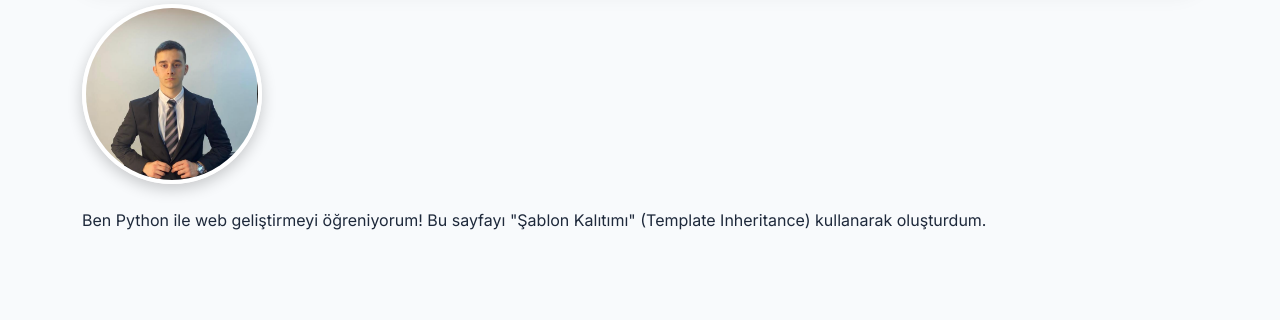
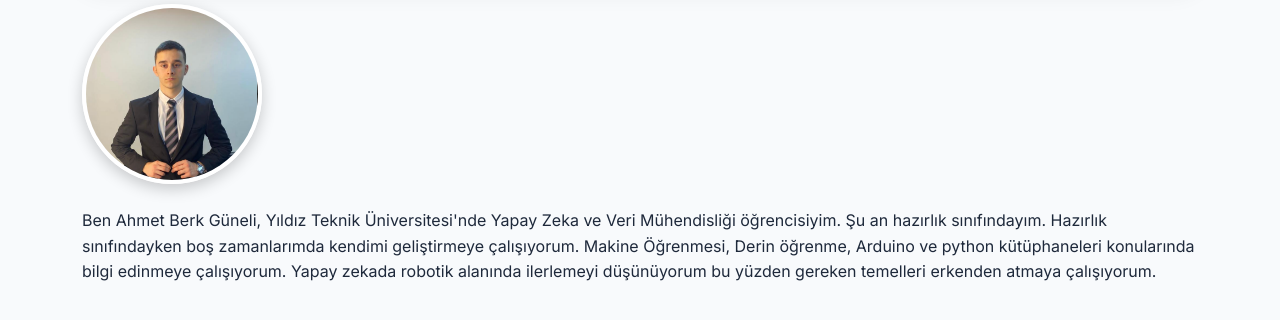
Before and after one commit to ArsenLupen53/personal-website, a Flask app: page /hakkimda in a window 1280 px wide. Shown: the part 286-606 px from the top of the page. Run offline with Flask 3, Linux system fonts and the light colour scheme.

Commit message:
içeriği genişletiyorum

```diff
--- a/templates/hakkimda.html
+++ b/templates/hakkimda.html
@@ -8,5 +8,6 @@
 
 {% block content %}
     <img src="{{ url_for('static', filename='profil.png') }}" alt="Ahmet Berk Profil Fotoğrafı" class="profil-resmi">
-    <p>Ben Python ile web geliştirmeyi öğreniyorum! Bu sayfayı "Şablon Kalıtımı" (Template Inheritance) kullanarak oluşturdum.</p>
+    <p>Ben Ahmet Berk Güneli, Yıldız Teknik Üniversitesi'nde Yapay Zeka ve Veri Mühendisliği öğrencisiyim. Şu an hazırlık sınıfındayım. Hazırlık sınıfındayken boş zamanlarımda kendimi geliştirmeye çalışıyorum. Makine Öğrenmesi, Derin öğrenme, Arduino ve python kütüphaneleri konularında bilgi edinmeye çalışıyorum. Yapay zekada robotik alanında ilerlemeyi düşünüyorum bu yüzden gereken temelleri erkenden atmaya çalışıyorum.  </p>
+    <p></p>
 {% endblock %}
--- a/templates/index.html
+++ b/templates/index.html
@@ -7,6 +7,6 @@
 {% endblock %}
 
 {% block content %}
-    <p>Merhaba! Ben bir öğrenciyim.</p>
+    <p>Bu websiteyi kendimi tanıtmak için ve flask kütüphanesi hakkında bilgi edinmek için oluşturdum.</p>
     <p>Şu anki zaman: {{ tarih }}</p>
 {% endblock %}
```
